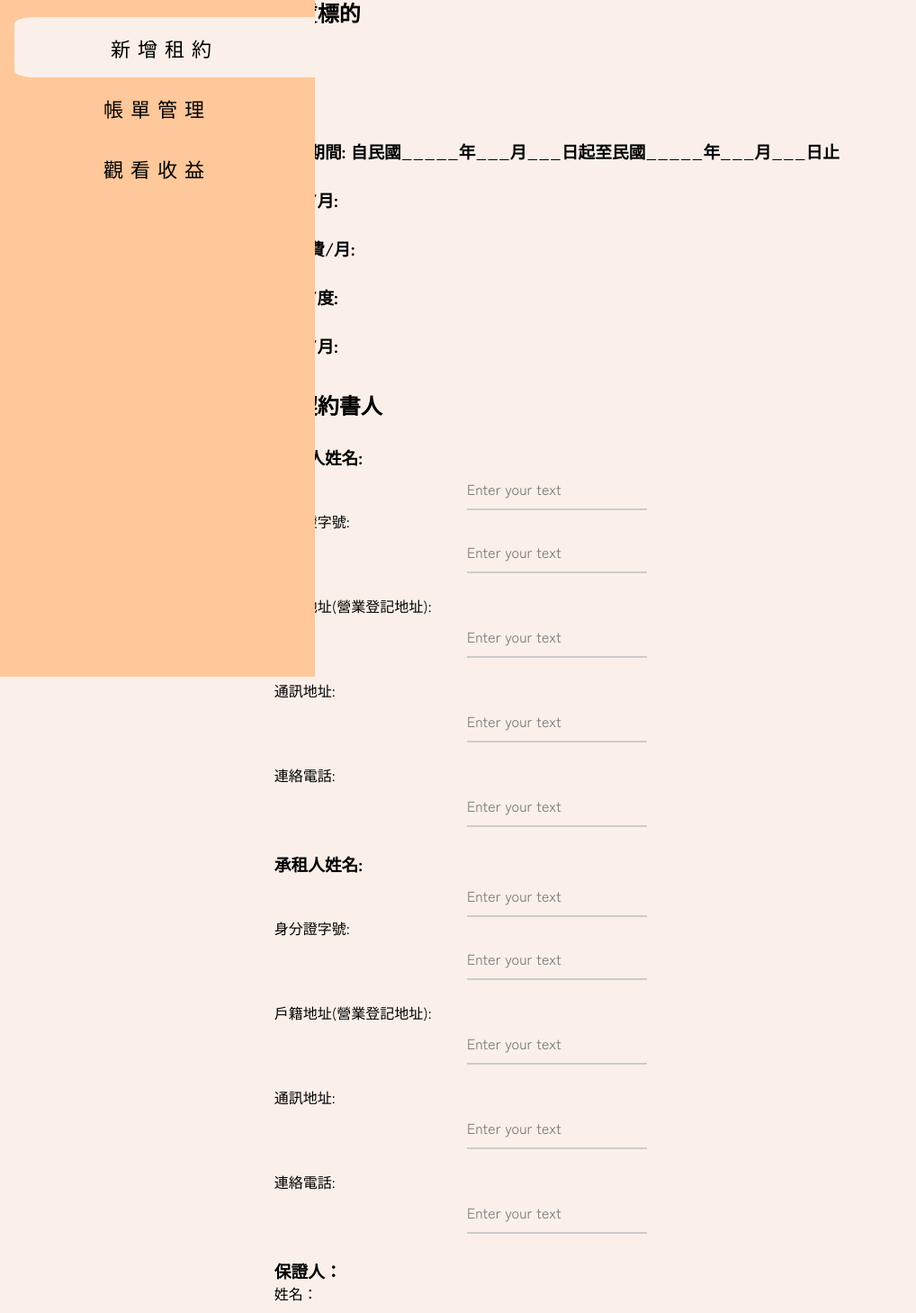
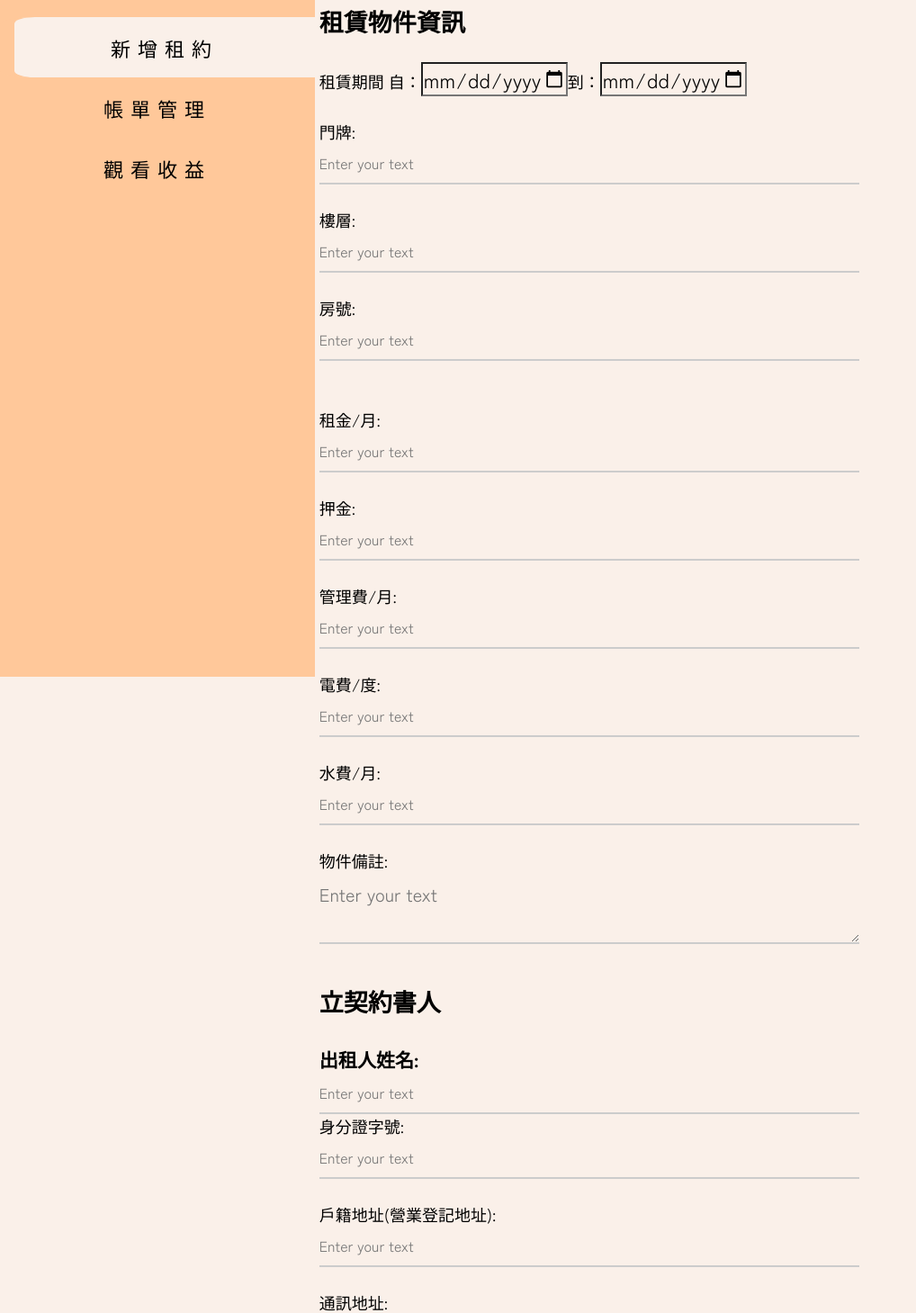
Before and after one commit to Jiuan1231456/F_rent, a Vue app: page /contractAdd in a window 1280 px wide. Shown: the part 112-1571 px from the top of the page at 90% size, without its empty margins (0-1018 px from the left). Built offline with nearby package versions, Linux system fonts and the light colour scheme.

Commit message:
新增契約

```diff
--- a/src/views/ContractAdd.vue
+++ b/src/views/ContractAdd.vue
@@ -1,8 +1,14 @@
+<!-- src="print.js" -->
 <script>
 import dataStore from "@/stores/dataStore";
 import { mapState, mapActions } from "pinia";
+//import print from 'print-js';
 
 import contractInput from '../components/contractInput.vue';
+import dateInput from '../components/dateInput.vue';
+import preview_btn from '../components/preview_btn.vue';
+import send_btn from '../components/send_btn.vue';
+
 export default {
     data(){
         return {
@@ -16,13 +22,16 @@ export default {
         ...mapActions(dataStore,['setPage'])
     },
     components:{
-        contractInput
+        contractInput,
+        dateInput,
+        preview_btn,
+        send_btn,
     },
     mounted(){
         this.setPage(4)
     }
 }
-</script>
+</script >
 
 <template>
 <div class="bigArea">
@@ -30,21 +39,43 @@ export default {
 <p>
     <div class="roomInfo">
         <br>
-    <h2>租賃標的</h2>
+    <h2>租賃物件資訊</h2>
+    <br>
+    <div class="rent_time">
+        <label for="start_time">租賃期間 自：</label>
+        <input type="date" id="start" style="font-size: 22px;" min="1970-01-01"max="2050-12-31" />
+        <label for="end_time">到：</label>
+        <input type="date" id="end" style="font-size: 22px;" min="1970-01-01" max="2050-12-31" />
 
-    門牌:
+        <!-- <h3>
+            <span>租賃期間: 自</span>
+            <dateInput />
+            <span>起至</span>
+            <dateInput />
+            <span>止</span>
+        </h3> -->
+    </div>
+
     <br>
-    樓層:
+    門牌:<contractInput/>
     <br>
-    房號:
+    樓層:<contractInput/>
     <br>
-    車位:
+    房號:<contractInput/>
+    <br>
 
-    <h3><br>租賃期間: 自民國_____年___月___日起至民國_____年___月___日止</h3>
-    <h3><br>租金/月: </h3>
-    <h3><br>管理費/月: </h3>
-    <h3><br>電費/度: </h3>
-    <h3><br>水費/月: </h3>
+
+    <br>租金/月: <contractInput/>
+    <br>押金: <contractInput/>
+    <br>管理費/月:<contractInput/>
+    <br>電費/度: <contractInput/>
+    <br>水費/月:<contractInput/>
+    <br>物件備註:
+    <div class="input-wrapper">
+    <textarea class="input-box" type="textarea" placeholder="Enter your text"></textarea>
+    <span class="underline"></span>
+</div>
+
 
     </div>
 
@@ -75,7 +106,7 @@ export default {
         <br>
         連絡電話:<contractInput/>
 
-    <h3><br>保證人：</h3>
+    <!-- <h3><br>保證人： <contractInput/></h3>
         姓名： <contractInput/>
         <br>
         統一編號(身分證明文件編號)：<contractInput/>
@@ -84,19 +115,92 @@ export default {
         <br>
         通訊地址：<contractInput/>
         <br>
-        聯絡電話：<contractInput/>
+        聯絡電話：<contractInput/> -->
+
 
     </div>
+    <h3><br>契約中止: </h3>
+    <div class="cut"><br>
+        中止原因:<contractInput/>
+        <br>
+        違約金:<contractInput/>
+        <br>
+        中止日期:<contractInput/>
+    </div>
 </p>
-<h3><br>立約日期:民國_______年_____月_____日</h3>
+    <h3><br>其他備註(或個別磋商條款):</h3>
+    <div class="input-wrapper">
+    <textarea class="input-box" type="textarea" placeholder="Enter your text"></textarea>
+    <span class="underline"></span>
+</div>
+    <h3><br>立約日期:<contractInput/></h3>
 
+    <div class="btn">
+        <preview_btn class="space-between"/>
+        <send_btn class="space-between"/>
+
+</div>
 </div>
 </template>
 
+<!-- PDF列印按鈕 -->
+<!-- <button type="button" onclick="printJS('docs/printjs.pdf')">列印PDF</button> -->
 <style scoped lang="scss">
 
 .bigArea{
+    width: 40%;
     margin-top:3% ;
-    margin-left: 100px;
+    margin-left: 150px;
+    font-size: 18px;
+
+    .btn{
+        margin-left: 22%;
+        margin-bottom: 5%;
+        .space-between {
+        margin-right: 30%;
+        margin-top: 5%;}
+    }
 }
+
+.input-wrapper {
+    position: relative;
+    width: 600px;
+    margin: auto;
+    }
+
+    .input-box {
+    font-size: 20px;
+    padding: 10px 0;
+    border: none;
+    border-bottom: 2px solid #ccc;
+    color: #201e1c;
+    width: 100%;
+    background-color: transparent;
+    transition: border-color 0.3s ease-in-out;
+    }
+
+    .underline {
+    position: absolute;
+    bottom: 0;
+    left: 0;
+    width: 100%;
+    height: 2px;
+    background-color: #FF9D60;
+    transform: scaleX(0);
+    transition: transform 0.3s ease-in-out;
+    }
+
+    .input-box:focus {
+    border-color: #FF9D60;
+    outline: none;
+    }
+
+    .input-box:focus + .underline {
+    transform: scaleX(1);
+    }
+
+
+
+
+
 </style>
```
